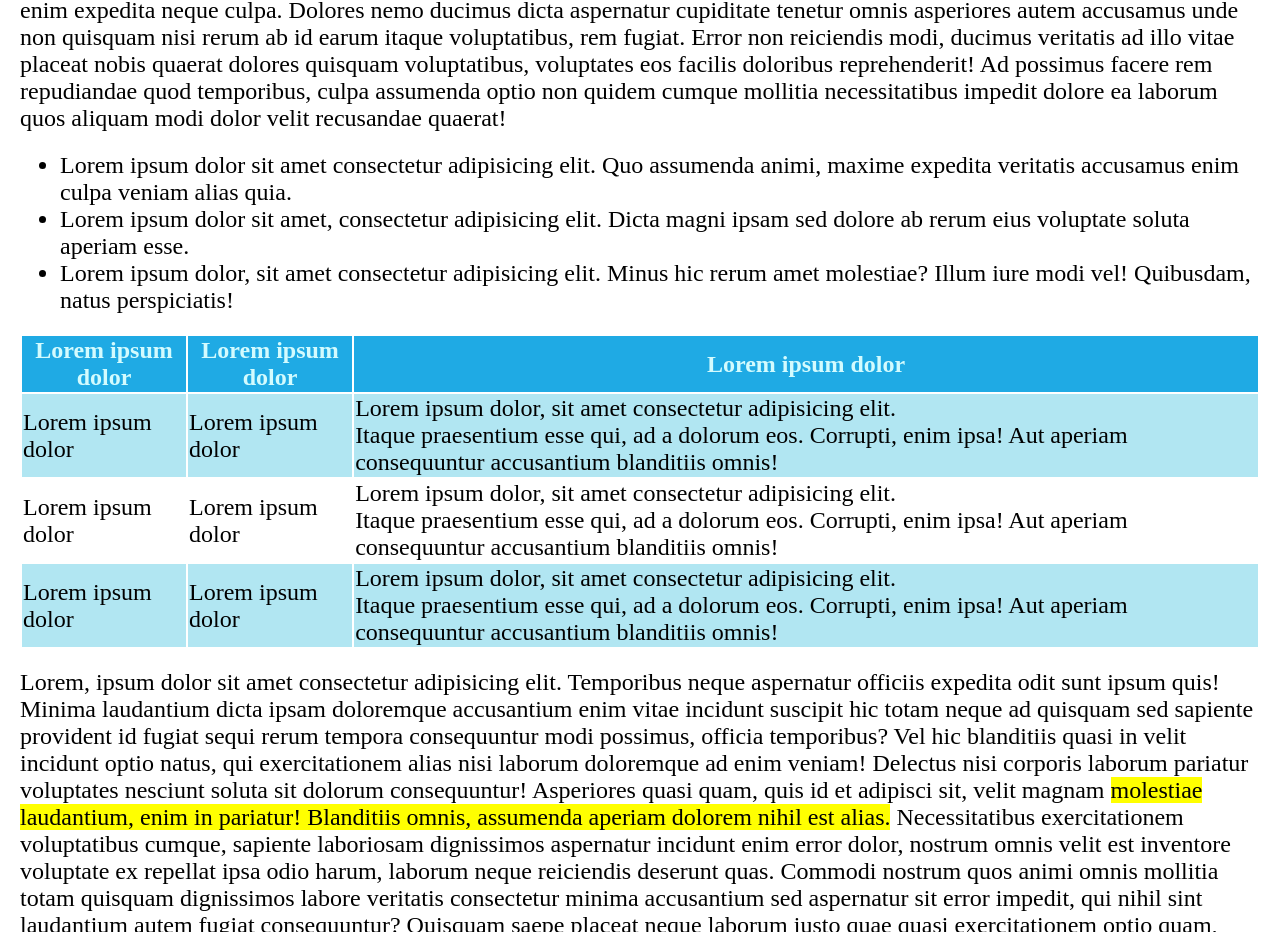
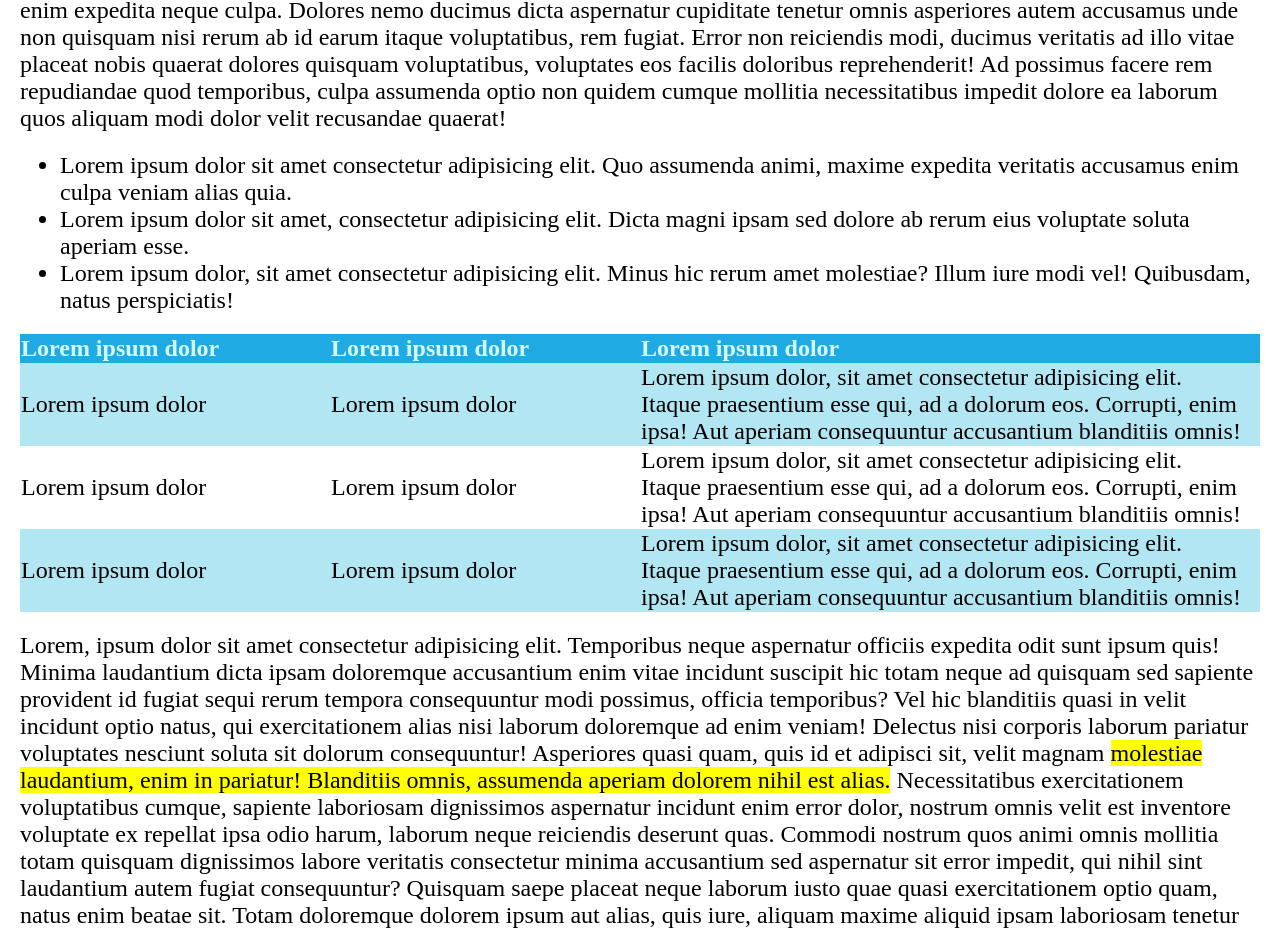
Before and after one commit to MauroBorzi/html-css-booleaner, a plain HTML site: page index.html in a window 1280 px wide. Shown: the part 1095-2027 px from the top of the page. Drawn offline with Linux system fonts and the light colour scheme.

Commit message:
final fix

```diff
--- a/assets/css/style.css
+++ b/assets/css/style.css
@@ -40,16 +40,22 @@ h1 {
 
 ul {
   padding-top: 20px;
+  padding-bottom: 20px;
 }
 
 table {
-  padding-top: 20px;
+  border-collapse: collapse;
+}
+
+.cinquanta {
+  width: 50%;
 }
 
 thead {
   color: #d3fbfe;
   background-color: #1faae4;
   padding-top: 20px;
+  text-align: left;
 }
 
 .tr-main {
--- a/index.html
+++ b/index.html
@@ -76,7 +76,7 @@
           <tr>
             <th>Lorem ipsum dolor</th>
             <th>Lorem ipsum dolor</th>
-            <th>Lorem ipsum dolor</th>
+            <th class="cinquanta">Lorem ipsum dolor</th>
           </tr>
         </thead>
 
```
